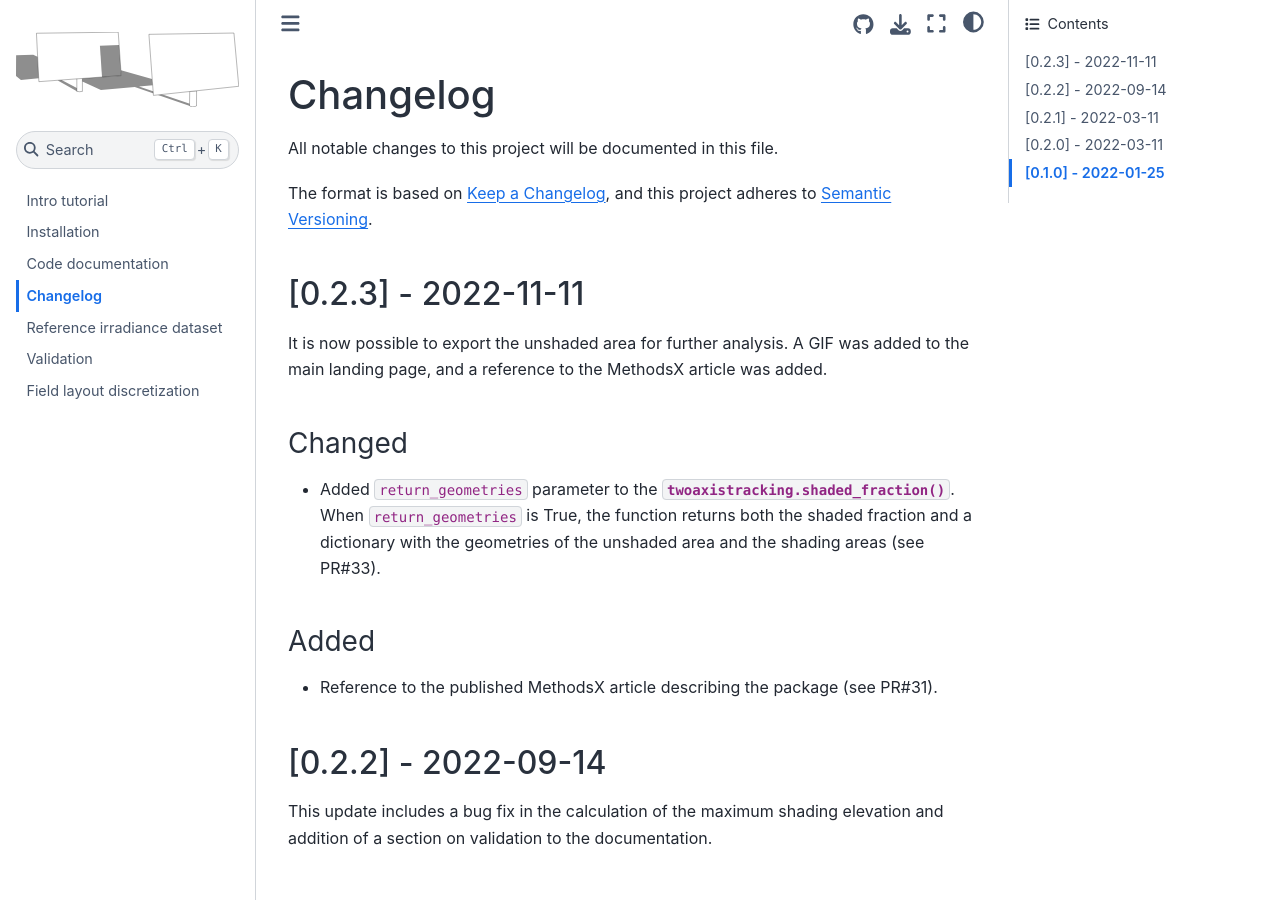
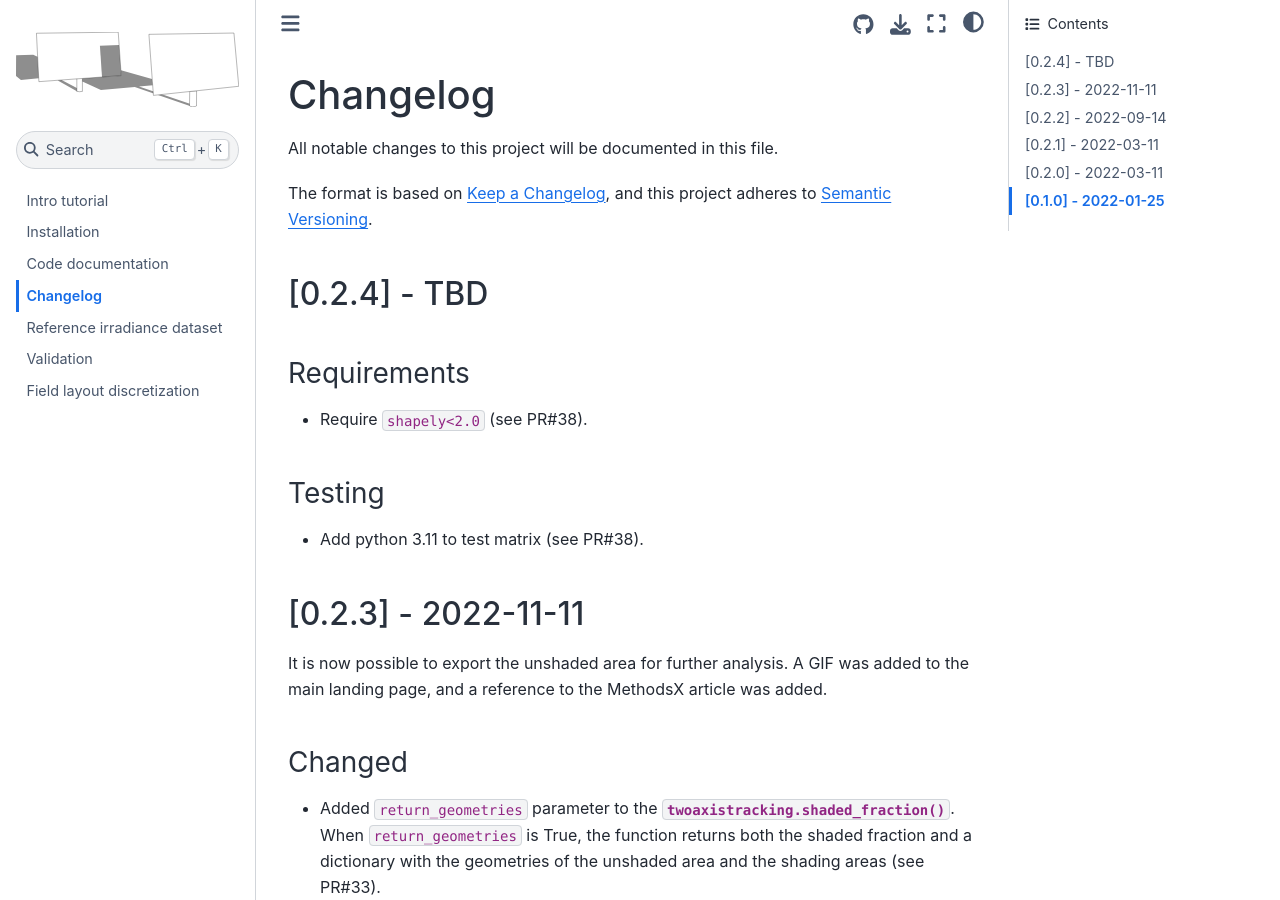
Before and after one commit to pvlib/twoaxistracking, a Sphinx documentation site: the page built from docs/source/whatsnew.md, in a window 1280 px wide and 900 px high. Built offline with Sphinx 7.4.7 and the Sphinx Book theme 1.1.4, drawn with Linux system fonts in a browser that asks for light colours.

Commit message:
Update whatsnew.md

```diff
--- a/docs/source/whatsnew.md
+++ b/docs/source/whatsnew.md
@@ -3,6 +3,15 @@ All notable changes to this project will be documented in this file.
 
 The format is based on [Keep a Changelog](https://keepachangelog.com/en/1.0.0/),
 and this project adheres to [Semantic Versioning](https://semver.org/spec/v2.0.0.html).
+
+## [0.2.4] - TBD
+
+### Requirements
+- Require ``shapely<2.0`` (see PR#38).
+
+### Testing
+- Add python 3.11 to test matrix (see PR#38).
+
 
 ## [0.2.3] - 2022-11-11
 It is now possible to export the unshaded area for further analysis. A GIF was added to the
```
